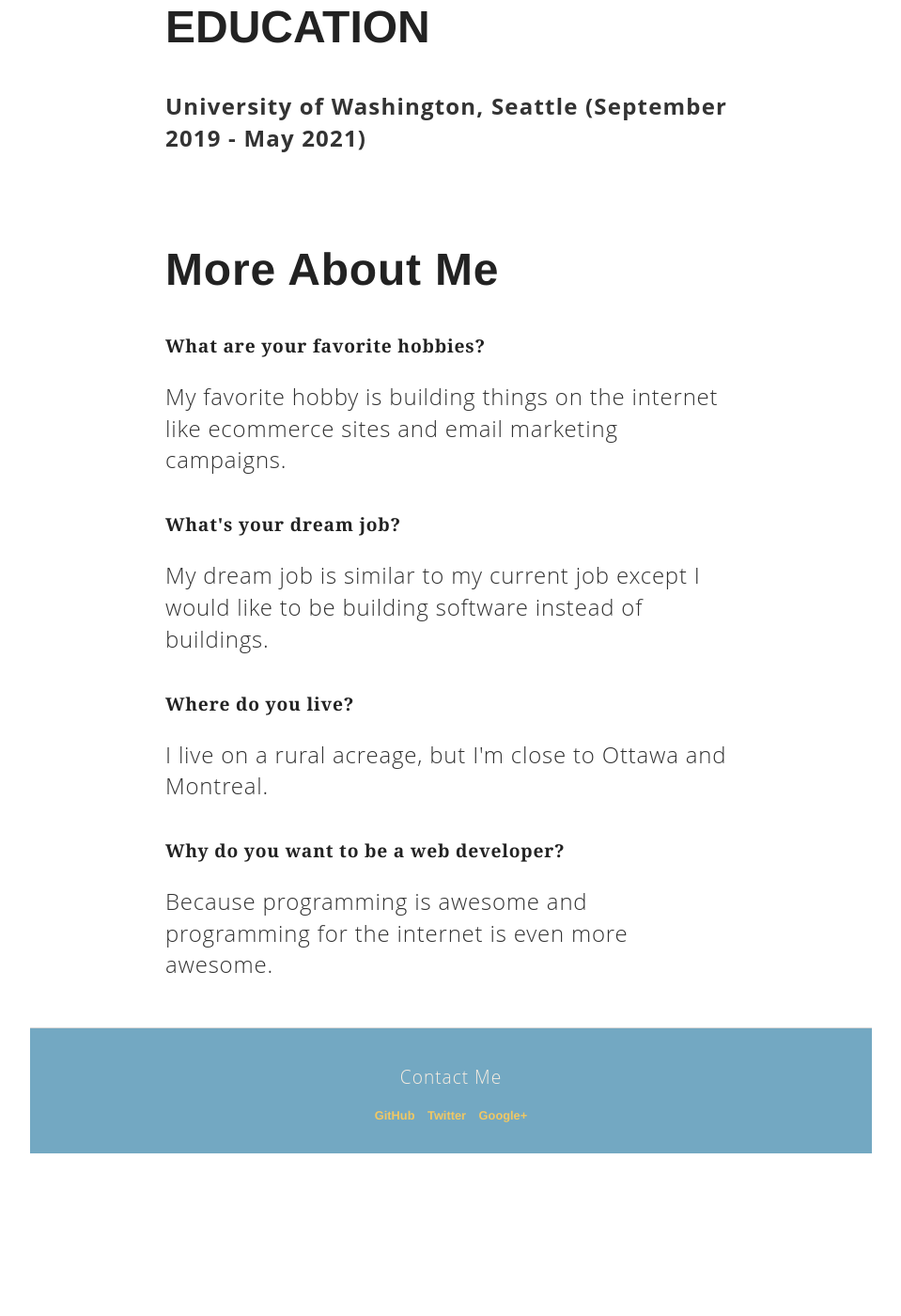
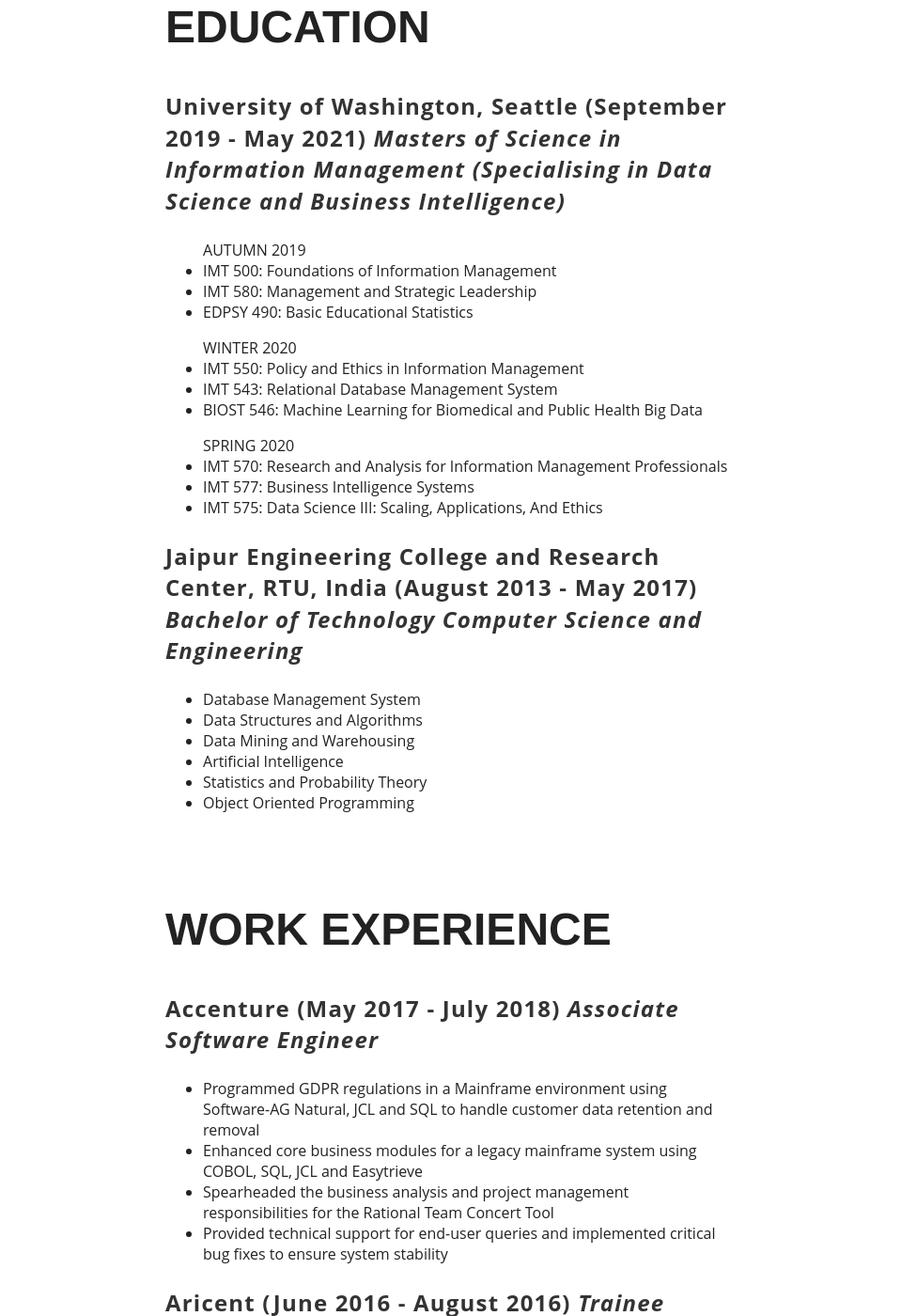
Before and after one commit to shreyakaul/shreyakaul.github.io, a Jekyll site: the page built from index.html, in a window 1280 px wide and 1400 px high, scrolled down 2021 px. Shown: the whole window at 94% size, without its empty margins (160-1119 px from the left). Built offline with Jekyll 4.4.1, drawn with Linux system fonts in a browser that asks for light colours; before the commit the page ends 3308 px from its top, so only the background shows below that; some of the changed text lies outside the part shown.

Commit message:
Update index.html

```diff
--- a/index.html
+++ b/index.html
@@ -15,15 +15,50 @@
 <section class="location-section">
     <h1>EDUCATION</h1>
     <p><b>University of Washington, Seattle (September 2019 - May 2021)</b><br</p>
+      <i><b>Masters of Science in Information Management (Specialising in Data Science and Business Intelligence)</b></i>
+      <ul>
+	AUTUMN 2019
+	<li>IMT 500: Foundations of Information Management
+	<li>IMT 580: Management and Strategic Leadership
+	<li>EDPSY 490: Basic Educational Statistics
+	</ul>
+	<ul>
+	WINTER 2020
+	<li>IMT 550: Policy and Ethics in Information Management
+	<li>IMT 543: Relational Database Management System
+	<li>BIOST 546: Machine Learning for Biomedical and Public Health Big Data
+	</ul>
+	<ul>
+	SPRING 2020
+	<li>IMT 570: Research and Analysis for Information Management Professionals
+	<li>IMT 577: Business Intelligence Systems
+	<li>IMT 575: Data Science III: Scaling, Applications, And Ethics
+ 	</ul>
+    <p><b>Jaipur Engineering College and Research Center, RTU, India (August 2013 - May 2017)</b><br</p>
+      <i><b>Bachelor of Technology Computer Science and Engineering</b></i>
+      <ul>
+	<li>Database Management System
+	<li>Data Structures and Algorithms
+	<li>Data Mining and Warehousing
+	<li>Artificial Intelligence
+	<li>Statistics and Probability Theory
+	<li>Object Oriented Programming
+	</ul>
 </section>
-<section class="questions-section">
-    <h1>More About Me</h1>
-    <h2>What are your favorite hobbies?</h2>
-    <p>My favorite hobby is building things on the internet like ecommerce sites and email marketing campaigns.</p>
-    <h2>What's your dream job?</h2>
-    <p>My dream job is similar to my current job except I would like to be building software instead of buildings.</p>
-    <h2>Where do you live?</h2>
-    <p>I live on a rural acreage, but I'm close to Ottawa and Montreal.</p>
-    <h2>Why do you want to be a web developer?</h2>
-    <p>Because programming is awesome and programming for the internet is even more awesome.</p>
+<section class="location-section">
+    <h1>WORK EXPERIENCE</h1>
+    <p><b>Accenture (May 2017 - July 2018)</b><br</p>
+      <i><b>Associate Software Engineer</b></i>
+      <ul>
+	<li>Programmed GDPR regulations in a Mainframe environment using Software-AG Natural, JCL and SQL to handle customer data retention and removal
+	<li>Enhanced core business modules for a legacy mainframe system using COBOL, SQL, JCL and Easytrieve
+	<li>Spearheaded the business analysis and project management responsibilities for the Rational Team Concert Tool
+	<li>Provided technical support for end-user queries and implemented critical bug fixes to ensure system stability
+	</ul>
+    <p><b>Aricent (June 2016 - August 2016)</b><br</p>
+      <i><b>Trainee</b></i>
+     <ul>
+	<li>Worked on optimization of makefile systems used in Long Term Evolution (LTE) projects on LINUX using shell scripting
+	<li>Improved the efficiency of makefiles generation by bringing down the build time by 87%
+	</ul>
 </section>
```
